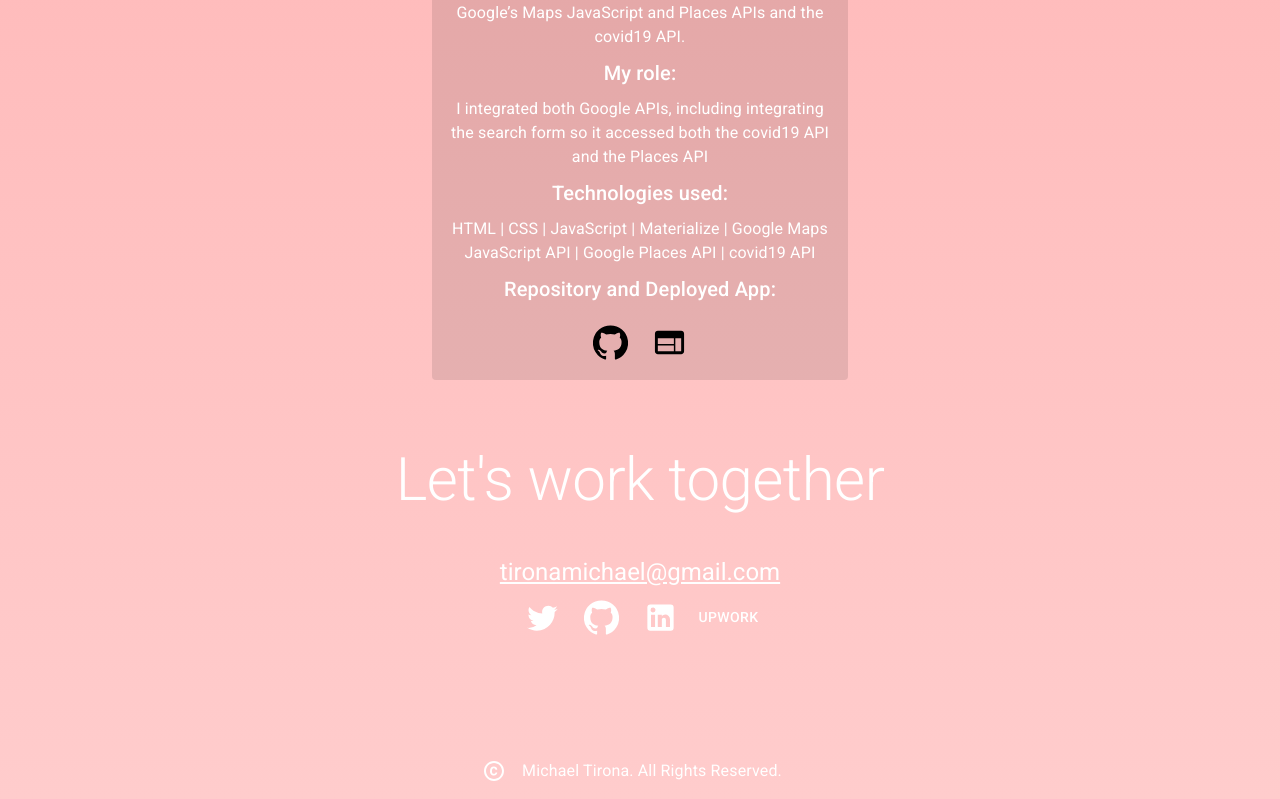
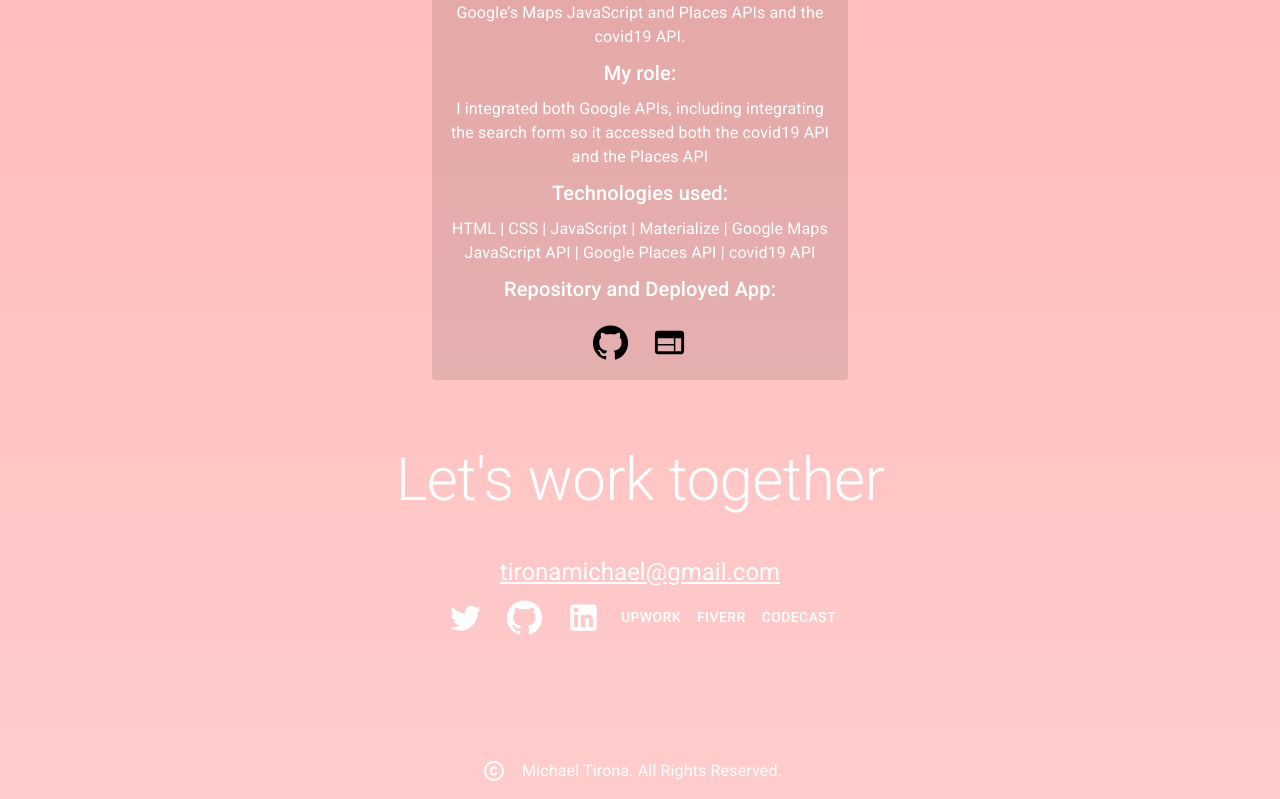
Before and after one commit to tironam/PortfolioReact, a React (Create React App) app: page / in a window 1280 px wide. Shown: the part 4387-5186 px from the top of the page. Built offline with nearby package versions, Linux system fonts and the light colour scheme.

Commit message:
Added new links

```diff
--- a/src/pages/About/About.js
+++ b/src/pages/About/About.js
@@ -276,6 +276,12 @@ const About = props => {
             <Button href="https://www.upwork.com/freelancers/~015d0ebc71e45c1972" className={classes.iconBtn}>
                 Upwork
             </Button>
+            <Button href="https://www.fiverr.com/tironam" className={classes.iconBtn}>
+                Fiverr
+            </Button>
+            <Button href="https://www.codecast.io/users/tironam" className={classes.iconBtn}>
+                CodeCast
+            </Button>
         </Grid>
         <Grid
             container
```
